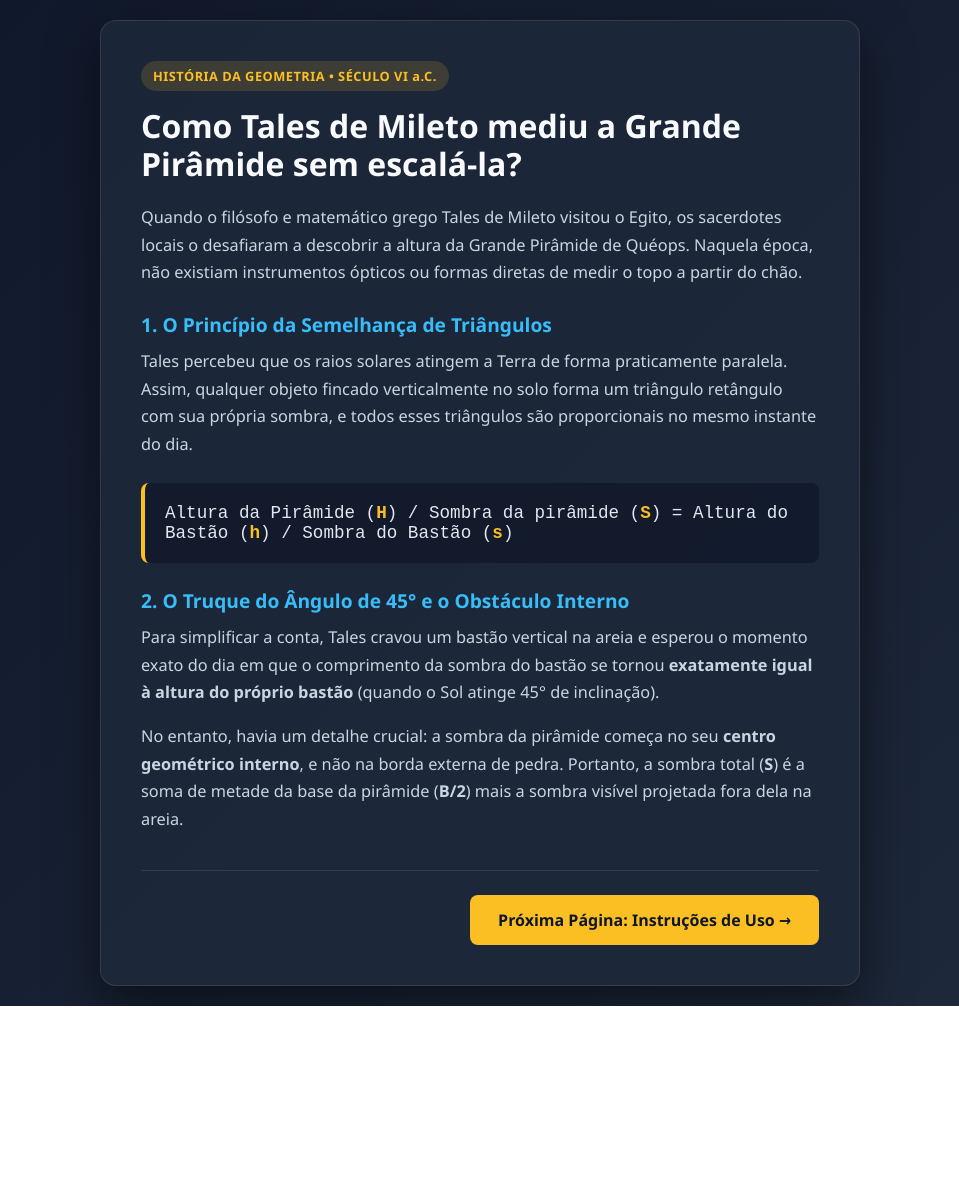
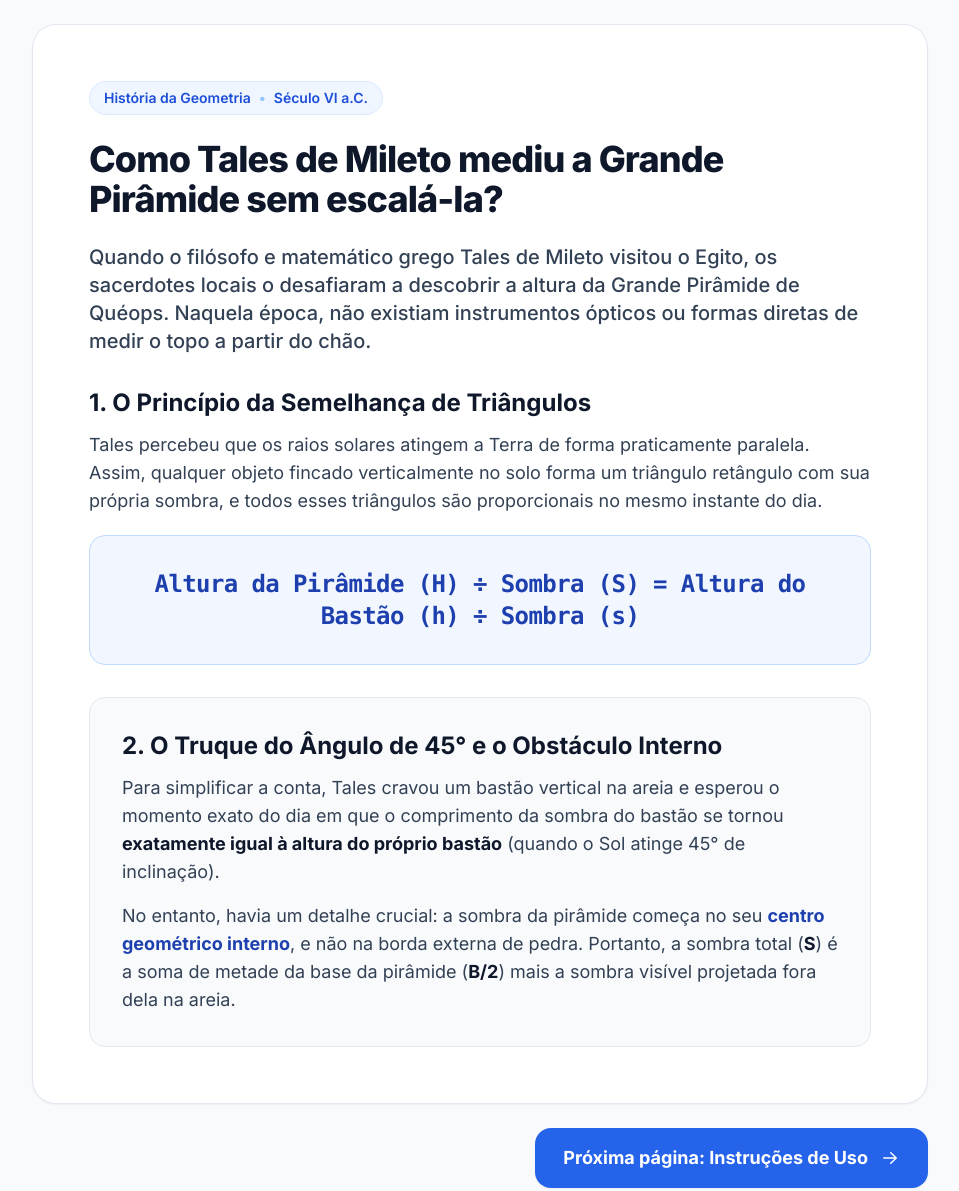
Before and after one commit to Parreirasgl/js-0008-measuring-with-geometry, a plain HTML site: page index.html in a window 1280 px wide. Shown: the whole page, without its empty margins (160-1119 px from the left). Before the commit the page ends 1006 px from the top, so only its background shows below. Drawn offline with nearby package versions, Linux system fonts and the light colour scheme.

Commit message:
Update index.html
Adjust the design

```diff
--- a/index.html
+++ b/index.html
@@ -1,115 +1,102 @@
 <!DOCTYPE html>
 <html lang="pt-BR">
 <head>
-    <meta charset="UTF-8">
-    <meta name="viewport" content="width=device-width, initial-scale=1.0">
+  <meta charset="UTF-8" />
+  <meta name="viewport" content="width=device-width, initial-scale=1.0" />
   <title>Tales de Mileto — A Lógica Matemática</title>
+  <script src="https://cdn.tailwindcss.com"></script>
+  <link rel="preconnect" href="https://fonts.googleapis.com" />
+  <link rel="preconnect" href="https://fonts.gstatic.com" crossorigin />
+  <link href="https://fonts.googleapis.com/css2?family=Inter:wght@400;500;600;700;800&display=swap" rel="stylesheet" />
+
   <style>
-        * { box-sizing: border-box; margin: 0; padding: 0; }
+    *, *::before, *::after {
+      box-sizing: border-box;
+    }
+
     body {
-            font-family: 'Segoe UI', Tahoma, Geneva, Verdana, sans-serif;
-            background: linear-gradient(135deg, #0f172a 0%, #1e293b 100%);
-            color: #f8fafc;
-            min-height: 100vh;
-            display: flex;
-            align-items: center;
-            justify-content: center;
-            padding: 20px;
+      font-family: 'Inter', -apple-system, BlinkMacSystemFont, sans-serif;
+      background-color: #f8fafc;
+      color: #0f172a;
+      overflow-x: hidden;
     }
-        .container {
-            max-width: 760px;
-            background: rgba(30, 41, 59, 0.85);
-            border: 1px solid rgba(255, 255, 255, 0.1);
-            border-radius: 16px;
-            padding: 40px;
-            box-shadow: 0 20px 50px rgba(0,0,0,0.5);
+
+    .page-view {
+      animation: fadeInPage 0.22s ease-out;
     }
-        .badge {
-            display: inline-block;
-            background: rgba(251, 191, 36, 0.15);
-            color: #fbbf24;
-            padding: 6px 12px;
-            border-radius: 20px;
-            font-size: 0.8rem;
-            font-weight: bold;
-            margin-bottom: 16px;
-            letter-spacing: 0.5px;
+
+    @keyframes fadeInPage {
+      from {
+        opacity: 0;
+        transform: translateY(6px);
       }
-        h1 {
-            font-size: 2rem;
-            color: #f8fafc;
-            margin-bottom: 20px;
-            line-height: 1.2;
+      to {
+        opacity: 1;
+        transform: translateY(0);
       }
-        h2 {
-            font-size: 1.2rem;
-            color: #38bdf8;
-            margin: 24px 0 10px 0;
-        }
-        p {
-            color: #cbd5e1;
-            line-height: 1.7;
-            margin-bottom: 16px;
-            font-size: 1.02rem;
-        }
-        .formula-card {
-            background: rgba(15, 23, 42, 0.8);
-            border-left: 4px solid #fbbf24;
-            padding: 20px;
-            border-radius: 8px;
-            margin: 24px 0;
-            font-family: 'Courier New', Courier, monospace;
-            font-size: 1.1rem;
-            color: #e2e8f0;
-        }
-        .formula-card strong { color: #fbbf24; }
-        .nav-footer {
-            margin-top: 36px;
-            display: flex;
-            justify-content: flex-end;
-            border-top: 1px solid rgba(255, 255, 255, 0.1);
-            padding-top: 24px;
-        }
-        .btn-next {
-            background: #fbbf24;
-            color: #0f172a;
-            text-decoration: none;
-            padding: 14px 28px;
-            border-radius: 8px;
-            font-weight: bold;
-            font-size: 1rem;
-            transition: transform 0.2s, background 0.2s;
-            display: inline-flex;
-            align-items: center;
-            gap: 8px;
-        }
-        .btn-next:hover {
-            background: #f59e0b;
-            transform: translateY(-2px);
     }
   </style>
 </head>
-<body>
-    <div class="container">
-        <span class="badge">HISTÓRIA DA GEOMETRIA • SÉCULO VI a.C.</span>
-        <h1>Como Tales de Mileto mediu a Grande Pirâmide sem escalá-la?</h1>
+<body class="min-h-screen flex flex-col py-6 px-4 sm:px-6 lg:px-8">
 
-        <p>Quando o filósofo e matemático grego Tales de Mileto visitou o Egito, os sacerdotes locais o desafiaram a descobrir a altura da Grande Pirâmide de Quéops. Naquela época, não existiam instrumentos ópticos ou formas diretas de medir o topo a partir do chão.</p>
-
-        <h2>1. O Princípio da Semelhança de Triângulos</h2>
-        <p>Tales percebeu que os raios solares atingem a Terra de forma praticamente paralela. Assim, qualquer objeto fincado verticalmente no solo forma um triângulo retângulo com sua própria sombra, e todos esses triângulos são proporcionais no mesmo instante do dia.</p>
-
-        <div class="formula-card">
-            Altura da Pirâmide (<strong>H</strong>) / Sombra da pirâmide (<strong>S</strong>) = Altura do Bastão (<strong>h</strong>) / Sombra do Bastão (<strong>s</strong>)
+  <main class="page-view max-w-4xl w-full mx-auto flex-1 flex flex-col justify-center gap-6">
+    <section class="bg-white rounded-3xl shadow-sm border border-slate-200 p-8 sm:p-12 md:p-14">
+      <div class="inline-flex items-center gap-2 px-3.5 py-1.5 rounded-full bg-blue-50 border border-blue-100 text-blue-700 text-sm font-semibold mb-6">
+        <span>História da Geometria</span>
+        <span class="text-blue-300">•</span>
+        <span>Século VI a.C.</span>
       </div>
 
-        <h2>2. O Truque do Ângulo de 45° e o Obstáculo Interno</h2>
-        <p>Para simplificar a conta, Tales cravou um bastão vertical na areia e esperou o momento exato do dia em que o comprimento da sombra do bastão se tornou <strong>exatamente igual à altura do próprio bastão</strong> (quando o Sol atinge 45° de inclinação).</p>
-        <p>No entanto, havia um detalhe crucial: a sombra da pirâmide começa no seu <strong>centro geométrico interno</strong>, e não na borda externa de pedra. Portanto, a sombra total (<strong>S</strong>) é a soma de metade da base da pirâmide (<strong>B/2</strong>) mais a sombra visível projetada fora dela na areia.</p>
+      <h1 class="text-3xl sm:text-4xl font-extrabold text-slate-900 tracking-tight mb-6">
+        Como Tales de Mileto mediu a Grande Pirâmide sem escalá-la?
+      </h1>
 
-        <div class="nav-footer">
-            <a href="instrucoes.html" class="btn-next">Próxima Página: Instruções de Uso →</a>
+      <p class="text-lg sm:text-xl text-slate-700 font-medium leading-relaxed mb-8">
+        Quando o filósofo e matemático grego Tales de Mileto visitou o Egito, os sacerdotes locais o desafiaram a descobrir a altura da Grande Pirâmide de Quéops. Naquela época, não existiam instrumentos ópticos ou formas diretas de medir o topo a partir do chão.
+      </p>
+
+      <!-- Bloco 1 -->
+      <div class="mb-8">
+        <h2 class="text-xl sm:text-2xl font-bold text-slate-900 mb-3">
+          1. O Princípio da Semelhança de Triângulos
+        </h2>
+        <p class="text-base sm:text-lg text-slate-700 leading-relaxed mb-5">
+          Tales percebeu que os raios solares atingem a Terra de forma praticamente paralela. Assim, qualquer objeto fincado verticalmente no solo forma um triângulo retângulo com sua própria sombra, e todos esses triângulos são proporcionais no mesmo instante do dia.
+        </p>
+
+        <div class="bg-blue-50/80 border border-blue-200 rounded-2xl p-6 sm:p-8 text-center">
+          <span class="inline-block font-mono text-base sm:text-xl md:text-2xl font-extrabold text-blue-800 tracking-tight">
+            Altura da Pirâmide (H) ÷ Sombra (S) = Altura do Bastão (h) ÷ Sombra (s)
+          </span>
         </div>
       </div>
+
+      <!-- Bloco 2 -->
+      <div class="bg-slate-50 border border-slate-200 rounded-2xl p-6 sm:p-8">
+        <h2 class="text-xl sm:text-2xl font-bold text-slate-900 mb-3">
+          2. O Truque do Ângulo de 45° e o Obstáculo Interno
+        </h2>
+        <p class="text-base sm:text-lg text-slate-700 leading-relaxed mb-4">
+          Para simplificar a conta, Tales cravou um bastão vertical na areia e esperou o momento exato do dia em que o comprimento da sombra do bastão se tornou <strong class="text-slate-900 font-bold">exatamente igual à altura do próprio bastão</strong> (quando o Sol atinge 45° de inclinação).
+        </p>
+        <p class="text-base sm:text-lg text-slate-700 leading-relaxed">
+          No entanto, havia um detalhe crucial: a sombra da pirâmide começa no seu <strong class="text-blue-800 font-bold">centro geométrico interno</strong>, e não na borda externa de pedra. Portanto, a sombra total (<strong class="text-slate-900 font-bold">S</strong>) é a soma de metade da base da pirâmide (<strong class="text-slate-900 font-bold">B/2</strong>) mais a sombra visível projetada fora dela na areia.
+        </p>
+      </div>
+    </section>
+
+    <footer class="flex justify-end">
+      <a
+        href="instrucoes.html"
+        class="inline-flex items-center justify-center gap-3 px-7 py-4 rounded-2xl bg-blue-600 hover:bg-blue-700 active:bg-blue-800 text-white font-bold text-base sm:text-lg shadow-sm hover:shadow transition-all"
+      >
+        <span>Próxima página: Instruções de Uso</span>
+        <svg xmlns="http://www.w3.org/2000/svg" class="w-5 h-5 shrink-0" viewBox="0 0 20 20" fill="currentColor" aria-hidden="true">
+          <path fill-rule="evenodd" d="M3 10a.75.75 0 01.75-.75h10.638L10.23 5.29a.75.75 0 111.04-1.08l5.5 5.25a.75.75 0 010 1.08l-5.5 5.25a.75.75 0 11-1.04-1.08l4.158-3.96H3.75A.75.75 0 013 10z" clip-rule="evenodd" />
+        </svg>
+      </a>
+    </footer>
+  </main>
+
 </body>
 </html>
```
Lines whose indentation alone changed are shown as unchanged.
